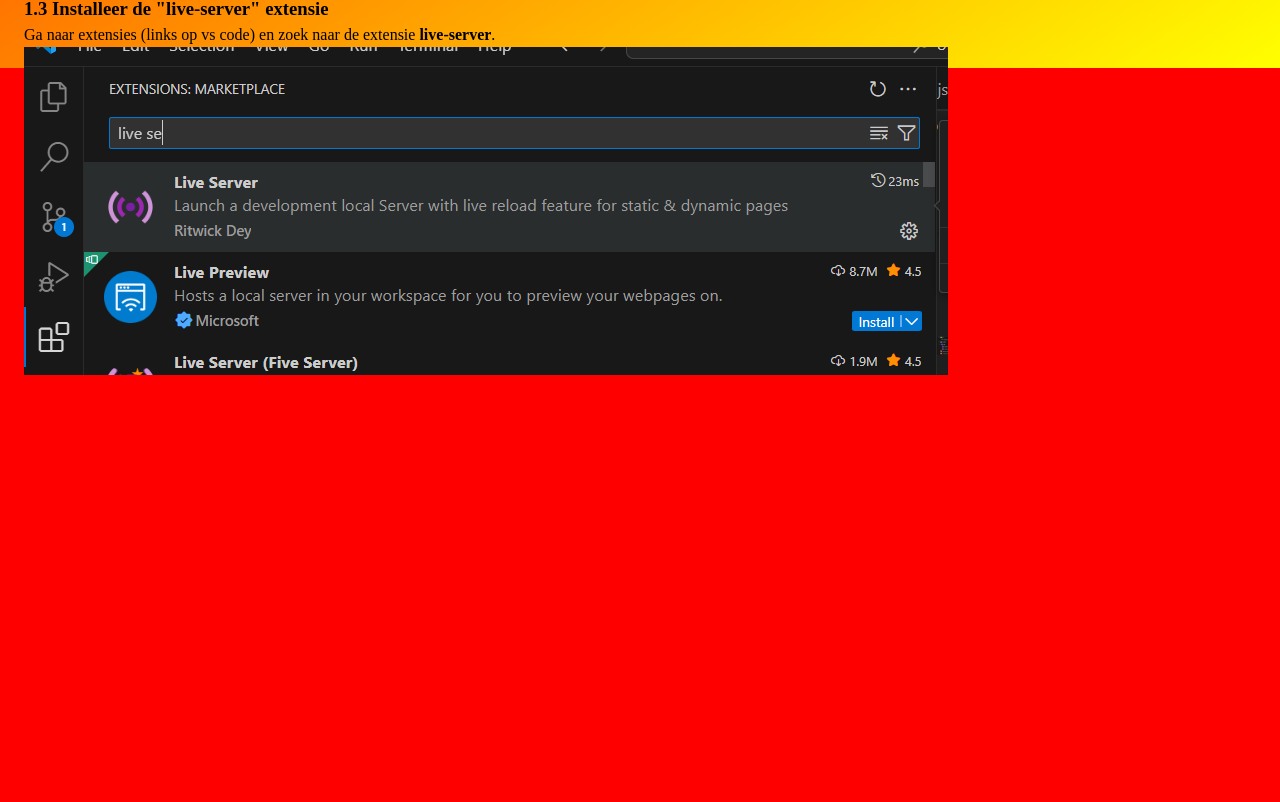
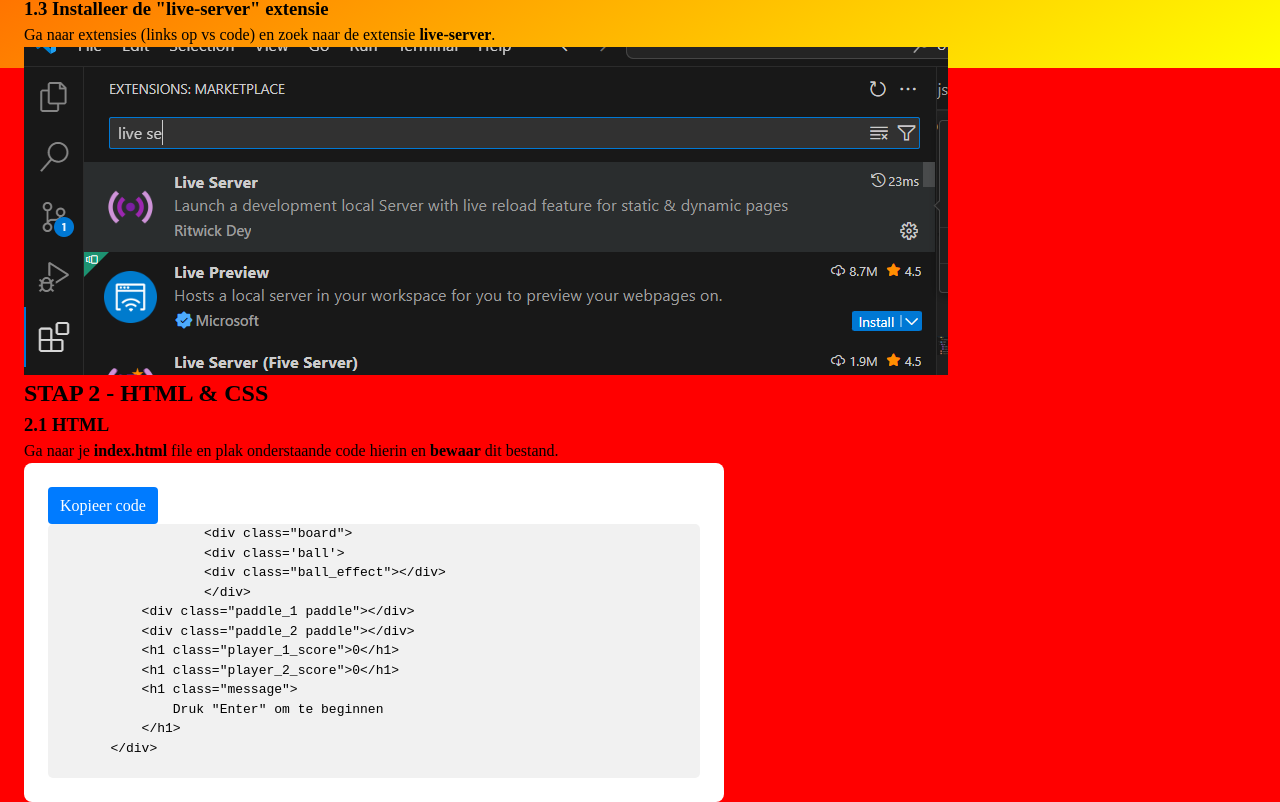
Before and after one commit to pgmgent-atwork2/project-1-workshop-start-to-code-jonathan-maxim, a plain HTML site: page index.html in a window 1280 px wide. Shown: the part 732-1534 px from the top of the page. Before the commit the page ends 1107 px from the top, so only its background shows below. Drawn offline with Linux system fonts and the light colour scheme.

Commit message:
Added way to copy code from the website

```diff
--- a/index.html
+++ b/index.html
@@ -5,8 +5,9 @@
     <meta charset="UTF-8">
     <meta name="viewport" content="width=device-width, initial-scale=1.0">
     <title>Pong | Tutorial</title>
-    <link rel="stylesheet" href="./styles/css/reset.css">
-    <link rel="stylesheet" href="./styles/css/main.css">
+    <link rel="stylesheet" href="styles/css/reset.css">
+    <link rel="stylesheet" href="styles/css/main.css">
+    <link rel="stylesheet" href="styles/css/copy.css">
 </head>
 
 <body>
@@ -56,9 +57,35 @@
                 <strong>live-server</strong>.
             </p>
             <img src="styles/images/live-server.png" alt="live server">
+
+            <h2>STAP 2 - HTML & CSS</h2>
+            <h3>2.1 HTML</h3>
+
+            <p>
+                Ga naar je <strong>index.html</strong> file en plak onderstaande code
+                hierin en <strong>bewaar</strong> dit bestand.
+            </p>
+            <div class="pong-code-container">
+                <button class="pong-copy-button" onclick="copyCode()">Kopieer code</button>
+                <pre class="pong-code-block">
+                    <code id="pong-code">&lt;div class=&quot;board&quot;&gt;
+                    &lt;div class='ball'&gt;
+                    &lt;div class=&quot;ball_effect&quot;&gt;&lt;/div&gt;
+                    &lt;/div&gt;
+            &lt;div class=&quot;paddle_1 paddle&quot;&gt;&lt;/div&gt;
+            &lt;div class=&quot;paddle_2 paddle&quot;&gt;&lt;/div&gt;
+            &lt;h1 class=&quot;player_1_score&quot;&gt;0&lt;/h1&gt;
+            &lt;h1 class=&quot;player_2_score&quot;&gt;0&lt;/h1&gt;
+            &lt;h1 class=&quot;message&quot;&gt;
+                Druk &quot;Enter&quot; om te beginnen
+            &lt;/h1&gt;
+        &lt;/div&gt;</code>
+                </pre>
+            </div>
+
         </div>
     </main>
-
+    <script src="js/copy.js"></script>
 </body>
 
 </html>
--- /dev/null
+++ b/js/copy.js
@@ -0,0 +1,11 @@
+function copyCode() {
+  const code = document.getElementById("pong-code").innerText;
+  navigator.clipboard
+    .writeText(code)
+    .then(() => {
+      alert("Code gekopieerd!");
+    })
+    .catch((err) => {
+      console.error("Kopiëren mislukt:", err);
+    });
+}
--- /dev/null
+++ b/styles/css/copy.css
@@ -0,0 +1,39 @@
+.pong-page {
+  display: flex;
+  justify-content: center;
+  background-color: #f8f9fa;
+  min-height: 100vh;
+  box-sizing: border-box;
+}
+
+.pong-code-container {
+  background-color: #ffffff;
+  border-radius: 0.5rem;
+  padding: 1.5rem;
+  max-width: 43.75rem;
+  width: 100%;
+}
+
+.pong-header {
+  display: flex;
+  justify-content: flex-end;
+  margin-bottom: 1rem;
+}
+
+.pong-copy-button {
+  padding: 0.4rem 0.75rem;
+  background-color: #007bff;
+  color: #fff;
+  border: none;
+  border-radius: 0.25rem;
+  cursor: pointer;
+}
+
+.pong-copy-button:hover {
+  background-color: #0056b3;
+}
+
+.pong-code-block {
+  background-color: #f1f1f1;
+  border-radius: 0.3125rem;
+}
```
